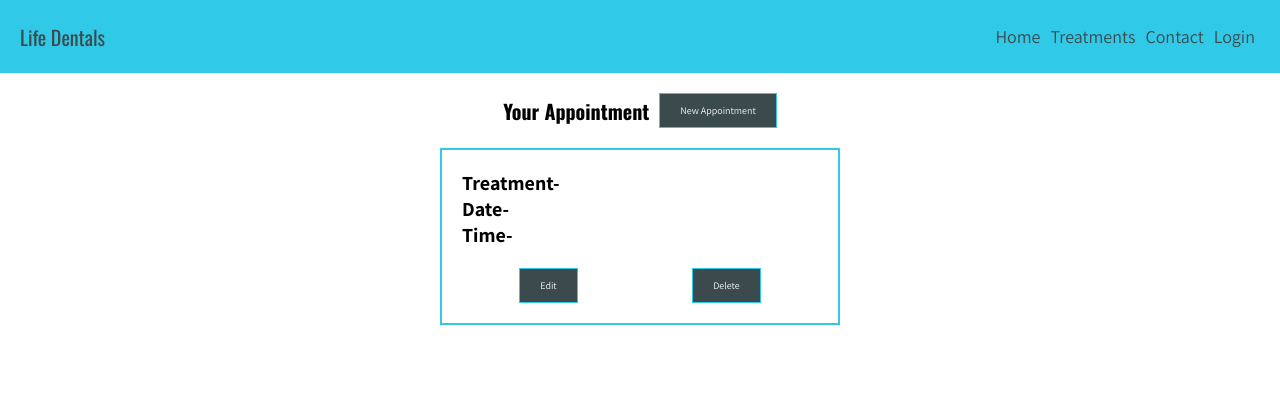
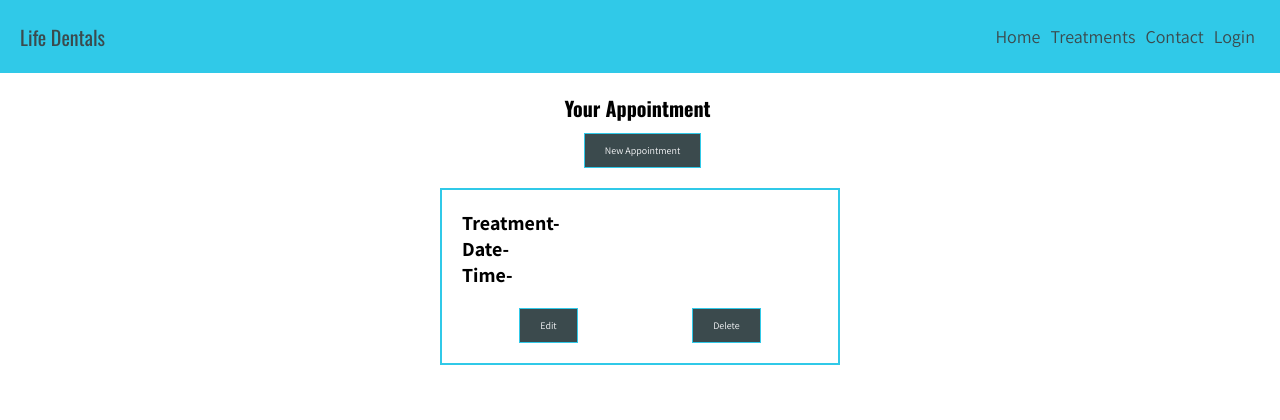
Before and after one commit to Jack112-create/Life-Dentals, a Django app: template booking/templates/booking/booking.html in a window 1280 px wide. Shown: the top 420 px of the page. Run offline with Django 3.2, Linux system fonts and the light colour scheme; the template is opened without the code that fills it, so the values that code supplies are empty; parts of the project's set-up code (start-up, migrations or seed data) failed here and were passed over.

Commit message:
Change flex direction of appointment header and add margin and increase font size

```diff
--- a/booking/static/css/booking.css
+++ b/booking/static/css/booking.css
@@ -12,6 +12,7 @@
     text-align: center;
     justify-content: center;
     display: flex;
+    flex-direction: column;
     align-items: center;
     margin: 2rem;
 }
@@ -28,6 +29,8 @@
 .appointment-header h1 {
     font-family: 'Oswald', sans-serif;
     margin-right: 0.5rem;
+    font-size: 2rem;
+    margin-bottom: 1rem;
 }
 
 .appointments {
```
